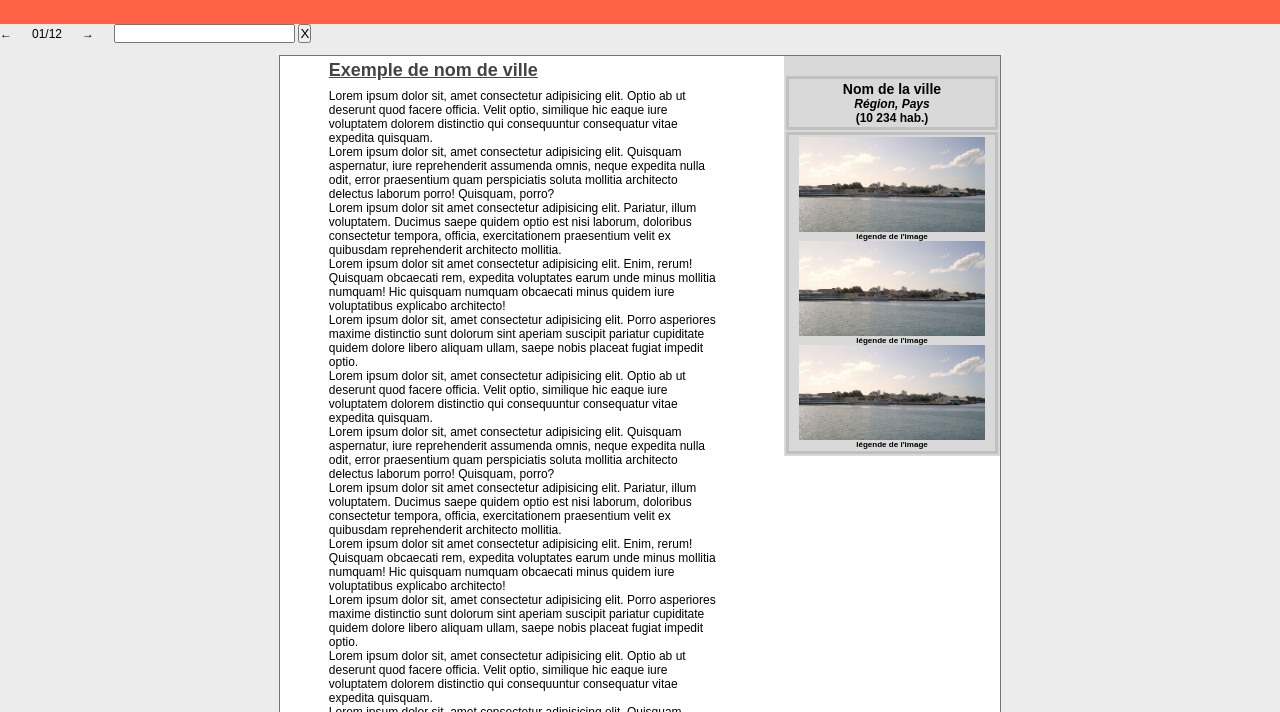
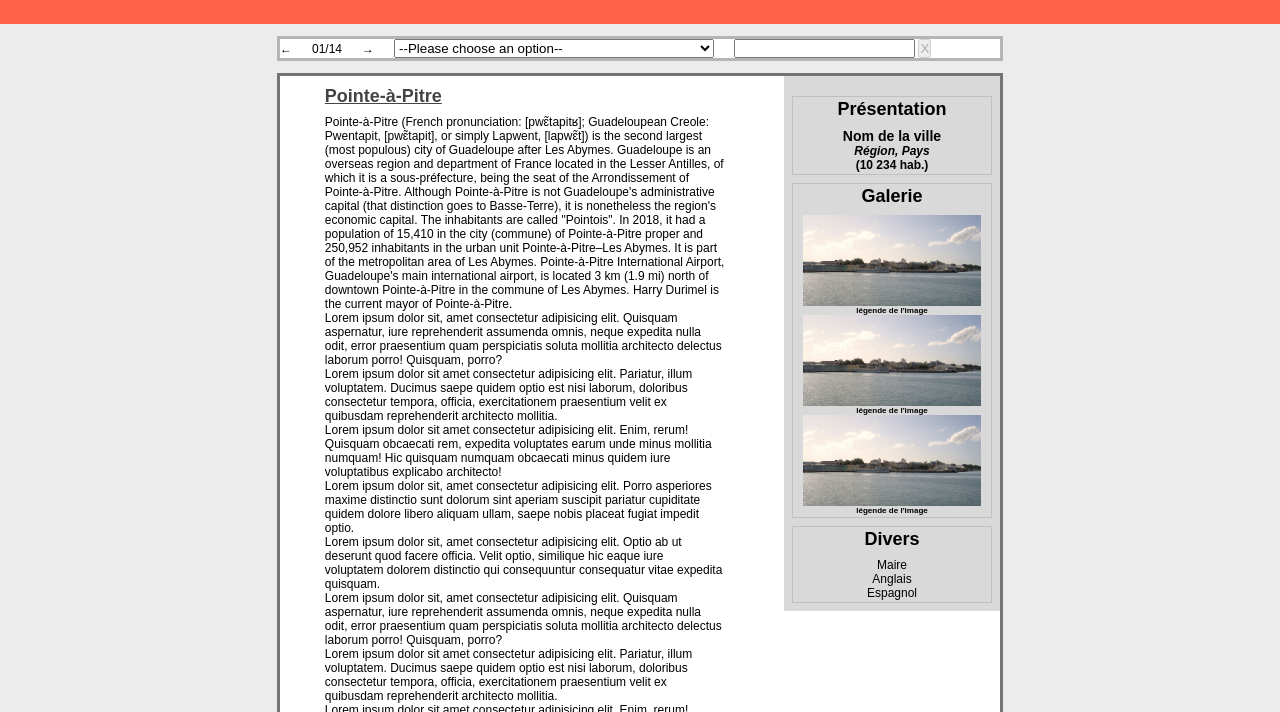
Before and after one commit to twenty1-23/TP_Villes_du_Monde, a plain HTML site: page www/index.html in a window 1280 px wide. Shown: the part 88-800 px from the top of the page. Drawn offline with Linux system fonts and the light colour scheme.

Commit message:
Fix HTML/CSS again & again.

```diff
--- a/www/index.html
+++ b/www/index.html
@@ -19,6 +19,17 @@
         <div id="previous" class="buttonNextPrevious">←</div>
         <div id="index">01/12</div>
         <div id="next" class="buttonNextPrevious">→</div>
+        <div id="select">
+            <select name="towns" id="town-select">
+                <option value="">--Please choose an option--</option>
+                <option value="dog">Dog</option>
+                <option value="cat">Cat</option>
+                <option value="hamster">Hamster</option>
+                <option value="parrot">Parrot</option>
+                <option value="spider">Spider</option>
+                <option value="goldfish">Goldfish</option>
+            </select>
+        </div>
         <div id="search">
             <input id="search_ipt">
             <button id="clear_search_ipt_btn">X</button>
@@ -53,8 +64,9 @@
                                         <p> Lorem ipsum dolor sit, amet consectetur adipisicing elit. Quisquam aspernatur,
                                             iure reprehenderit assumenda omnis, neque expedita nulla odit, error praesentium
                                             quam perspiciatis soluta mollitia architecto delectus laborum porro! Quisquam,
-                                            porro?<br> Lorem ipsum dolor sit amet consectetur adipisicing elit. Pariatur,
-                                            illum voluptatem. Ducimus saepe quidem optio est nisi laborum, doloribus consectetur
+                                            porro?
+                                            <br> Lorem ipsum dolor sit amet consectetur adipisicing elit. Pariatur, illum
+                                            voluptatem. Ducimus saepe quidem optio est nisi laborum, doloribus consectetur
                                             tempora, officia, exercitationem praesentium velit ex quibusdam reprehenderit
                                             architecto mollitia.
                                             <p> Lorem ipsum dolor sit amet consectetur adipisicing elit. Enim, rerum! Quisquam
@@ -98,12 +110,12 @@
                                                                             assumenda omnis, neque expedita nulla odit, error
                                                                             praesentium quam perspiciatis soluta mollitia
                                                                             architecto delectus laborum porro! Quisquam,
-                                                                            porro?<br> Lorem ipsum dolor sit amet consectetur
-                                                                            adipisicing elit. Pariatur, illum voluptatem.
-                                                                            Ducimus saepe quidem optio est nisi laborum,
-                                                                            doloribus consectetur tempora, officia, exercitationem
-                                                                            praesentium velit ex quibusdam reprehenderit
-                                                                            architecto mollitia.
+                                                                            porro?
+                                                                            <br> Lorem ipsum dolor sit amet consectetur adipisicing
+                                                                            elit. Pariatur, illum voluptatem. Ducimus saepe
+                                                                            quidem optio est nisi laborum, doloribus consectetur
+                                                                            tempora, officia, exercitationem praesentium
+                                                                            velit ex quibusdam reprehenderit architecto mollitia.
                                                                             <p> Lorem ipsum dolor sit amet consectetur adipisicing
                                                                                 elit. Enim, rerum! Quisquam obcaecati rem,
                                                                                 expedita voluptates earum unde minus mollitia
@@ -123,14 +135,16 @@
         <div id="right">
             <div id="right_container">
                 <section id="town_name">
-                    <div id="right_container_town_name">
+                    <h2>Présentation</h2>
+                    <div id="town_name">
                         <h3>Nom de la ville</h3>
                     </div>
-                    <div id="right_container_town_details">
+                    <div id="town_name_details">
                         <h4><i>Région, Pays</i><br>(10 234 hab.)</h4>
                     </div>
                 </section>
                 <section id="town_gallery">
+                    <h2>Galerie</h2>
                     <div id="right_container_images">
                         <img src="image/1920px-Pointe-à-Pitre.jpeg">
                         <h6 id="caption">légende de l'image</h6>
@@ -140,7 +154,23 @@
                         <h6 id="caption">légende de l'image</h6>
                     </div>
                 </section>
-
+                <section id="town_misc">
+                    <h2>Divers</h2>
+                    <div id="town_misc_content_left">
+                        <ul>
+                            <li>Maire</li>
+                            <li>Anglais</li>
+                            <li>Espagnol</li>
+                        </ul>
+                    </div>
+                    <div id=town_misc_content_right>
+                        <ul>
+                            <li></li>
+                            <li></li>
+                            <li></li>
+                        </ul>
+                    </div>
+                </section>
             </div>
         </div>
         <footer></footer>
--- a/www/javascript/script.js
+++ b/www/javascript/script.js
@@ -14,8 +14,8 @@ class WorldCities extends AbstractApp {
 
     init(dataSource) {
         this.initTowns(dataSource);
+        this.initIndexer();
         this.initInput();
-        this.initIndexer();
         this.loadTown(this.indexer.value);
 
         super.init(dataSource);
@@ -30,6 +30,10 @@ class WorldCities extends AbstractApp {
         }
         this.towns = [...this.baseTowns];
         console.log("this.towns", this.towns);
+
+    }
+
+    initSelect(){
 
     }
 
@@ -379,4 +383,4 @@ function checkIndex() {
 const worldCities = new WorldCities(document);
 worldCities.addEventListener(AbstractAppEventNames.INIT, appInitHandler);
 
-// loadDatas();
+loadDatas();
--- a/www/style/styles.css
+++ b/www/style/styles.css
@@ -56,10 +56,19 @@ header h1{
     gap: 20px;
 }
 
+/* #search {
+    float: right;
+} */
+
+#town-select {
+    width: 320px;
+}
+
 section {
     border-style: solid;
     border-color: silver;
-    margin: 2px 2px 2px 2px;
+    border-width: thin;
+    margin: 8px 8px 8px 8px;
     padding: 2px 2px 2px 2px;
 }
 
@@ -71,13 +80,24 @@ section h2 {
     border-style: none;
 }
 
-#container{
+#index{
+    font-size: 1em;
+}
+
+#container, #options{
     margin: 12px auto;
     width: 720px;
     border-style: solid;
+    border-width: silver;
+    background-color: white;
+}
+
+#container {
     border-color: #757474;
-    border-width: thin;
-    background-color: white;
+}
+
+#options {
+    border-color: #b5b5b5;
 }
 
 #left, #right{
@@ -89,7 +109,7 @@ section h2 {
 }
 
 #left_container{
-    width: 400px;
+    width: 420px;
     margin: auto;
     margin-bottom: 21px;
 }
```
